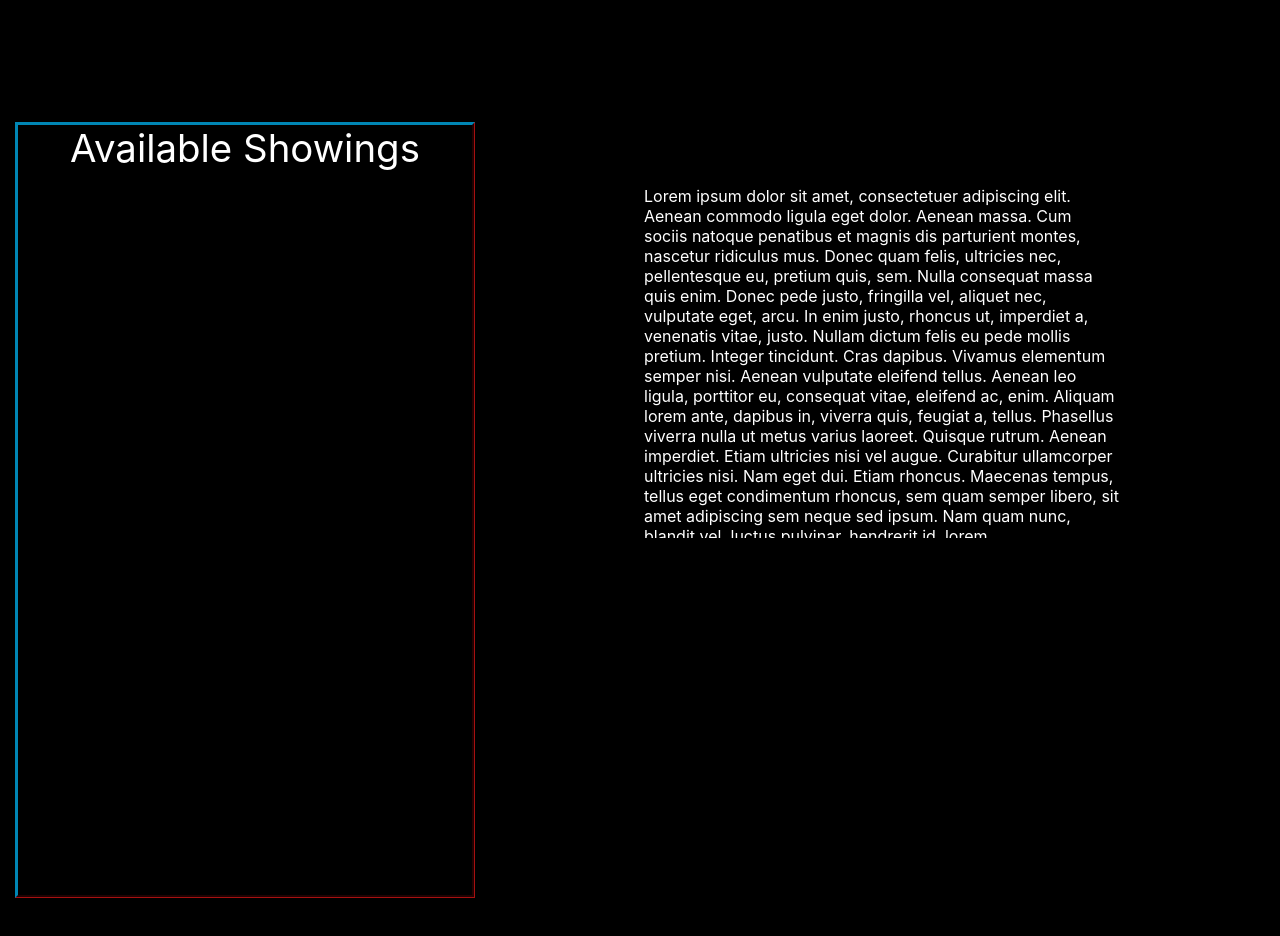
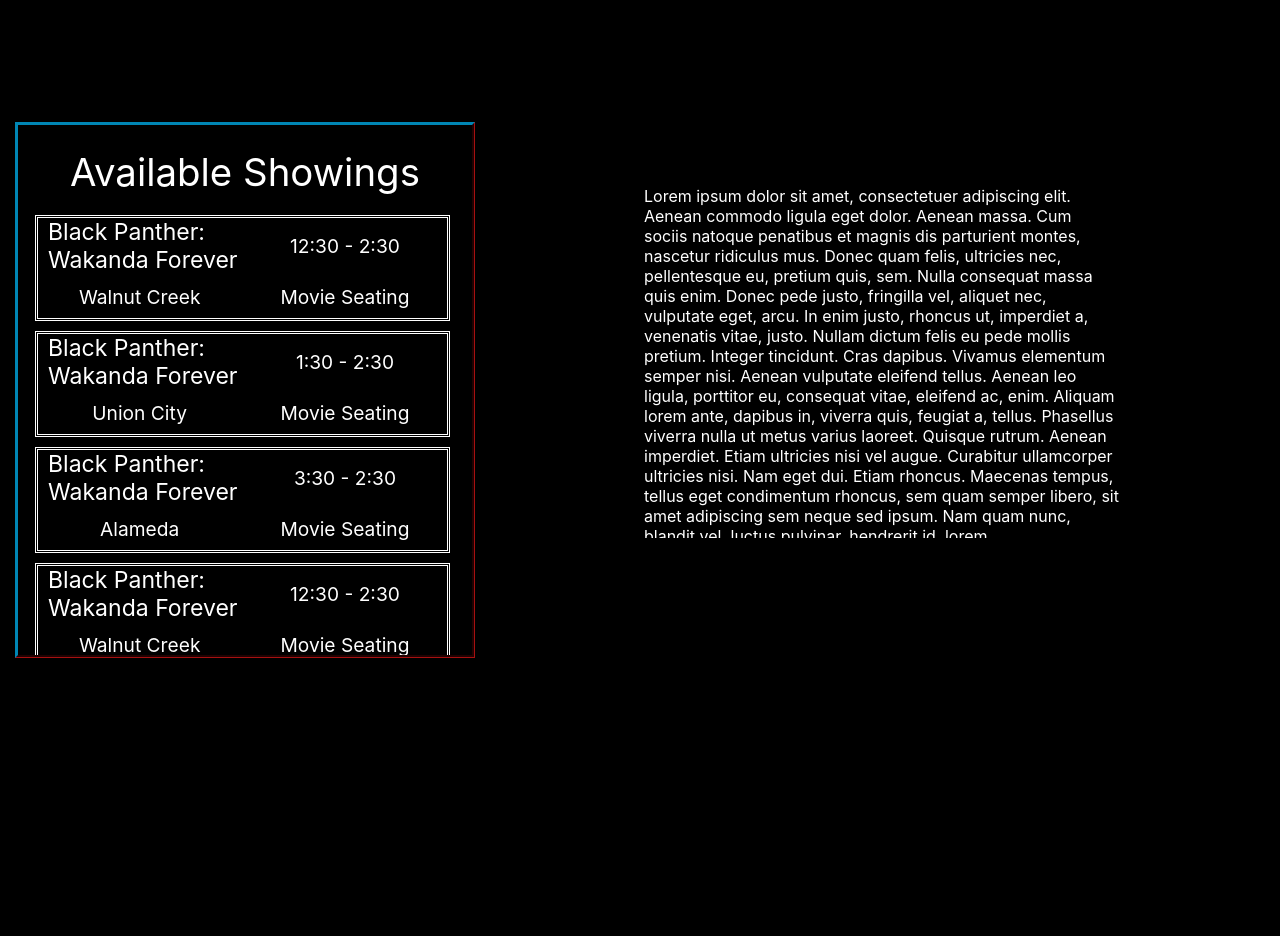
Before and after one commit to lcmalloy/AMC_clone, a React (Create React App) app in the folder amc_clone/: page / in a window 1280 px wide. Shown: the part 660-1596 px from the top of the page. Built offline with nearby package versions, Linux system fonts and the light colour scheme.

Commit message:
added tiles for movie availability added css styling for tile

```diff
--- a/amc_clone/src/Component/ShowingAvailability.jsx
+++ b/amc_clone/src/Component/ShowingAvailability.jsx
@@ -1,11 +1,76 @@
 import '../Styles/App.css';
+import ShowingTile from './ShowingTile';
+import {useState} from 'react';
+
+const testData = [
+  {
+    title: 'Black Panther: Wakanda Forever',
+    showtime: '12:30 - 2:30',
+    location: 'Walnut Creek',
+    seating: 'http://test.com/'
+  },
+  {
+    title: 'Black Panther: Wakanda Forever',
+    showtime: '1:30 - 2:30',
+    location: 'Union City',
+    seating: 'http://test2.com/'
+  },
+  {
+    title: 'Black Panther: Wakanda Forever',
+    showtime: '3:30 - 2:30',
+    location: 'Alameda',
+    seating: 'http://test3.com/'
+  },
+  {
+    title: 'Black Panther: Wakanda Forever',
+    showtime: '12:30 - 2:30',
+    location: 'Walnut Creek',
+    seating: 'http://test.com/'
+  },
+  {
+    title: 'Black Panther: Wakanda Forever',
+    showtime: '1:30 - 2:30',
+    location: 'Union City',
+    seating: 'http://test2.com/'
+  },
+  {
+    title: 'Black Panther: Wakanda Forever',
+    showtime: '3:30 - 2:30',
+    location: 'Alameda',
+    seating: 'http://test3.com/'
+  },
+  {
+    title: 'Black Panther: Wakanda Forever',
+    showtime: '12:30 - 2:30',
+    location: 'Walnut Creek',
+    seating: 'http://test.com/'
+  },
+  {
+    title: 'Black Panther: Wakanda Forever',
+    showtime: '1:30 - 2:30',
+    location: 'Union City',
+    seating: 'http://test2.com/'
+  },
+  {
+    title: 'Black Panther: Wakanda Forever',
+    showtime: '3:30 - 2:30',
+    location: 'Alameda',
+    seating: 'http://test3.com/'
+  }
+]
 
 const ShowingAvailability = () => {
+  const [isShowingDetail, setShowingDetail] = useState([]);
+  const showings = testData.map((showing) =>
+    <ShowingTile info={showing} />
+  );
   return (
     <div className="Available-Showing-Container" id="Availability-Style">
       <div className="Showing-Header">
         Available Showings
-        <div className="Showings-Container"></div>
+      </div>
+      <div className="Showings-Container">
+        {showings}
       </div>
     </div>
   )
--- /dev/null
+++ b/amc_clone/src/Component/ShowingTile.jsx
@@ -0,0 +1,27 @@
+import '../Styles/ShowingTile.css'
+
+const ShowingTile = (prop) => {
+  const testData = () => {
+    console.log(prop);
+  }
+  return (
+    <div className="ShowingTile_Container">
+      <div className="Showing-Title">
+        {prop.info.title}
+      </div>
+      <div className="Showing-Showtime">
+        {prop.info.showtime}
+      </div>
+      <div className="Showing-Location">
+        {prop.info.location}
+      </div>
+      <div className="Showing-Seating">
+        <a  href={prop.info.seating}>
+          Movie Seating
+        </a>
+      </div>
+    </div>
+  )
+}
+
+export default ShowingTile;
--- a/amc_clone/src/Styles/App.css
+++ b/amc_clone/src/Styles/App.css
@@ -58,18 +58,14 @@
   grid-column-start: 1;
   grid-column-end: 4;
   grid-row-start: 1;
-  grid-row-end: 8;
-  display: grid;
+  grid-row-end: 6;
   justify-content: center;
   align-items: flex-start;
   align-content: space-between;
   margin-top: 7vh;
   margin-left: 15px;
+  overflow-y: scroll;
   transition: background-color 0.3s;
-}
-
-.Available-Showing-Container:hover {
-  background-color:rgba(29, 28, 28, 0.8);
 }
 
 #Availability-Style {
@@ -86,6 +82,8 @@
 .Showing-Header {
   text-align: center;
   font-size: 3vw;
+  margin-top: 3vh;
+  margin-bottom: 20px;
 }
 
 .Title {
--- /dev/null
+++ b/amc_clone/src/Styles/ShowingTile.css
@@ -0,0 +1,62 @@
+.ShowingTile_Container {
+  border-style: double;
+  width: 90%;
+  height: 100px;
+  margin-left: 17px;
+  margin-top: 10px;
+  display: grid;
+  grid-template-columns: repeat(2, 1fr);
+  grid-template-rows: repeat(2, 1fr);
+  grid-column-gap: 2px;
+  grid-row-gap: 2px;
+}
+
+.ShowingTile_Container:hover {
+  background-color:rgba(29, 28, 28, 0.8);
+}
+
+.Showing-Title {
+  grid-column-start: 1;
+  grid-column-end: 1;
+  grid-row-start: 1;
+  grid-row-end: 1;
+  font-size: 1.8vw;
+  margin: auto;
+  margin-left: 10px;
+}
+
+.Showing-Showtime {
+  grid-column-start: 2;
+  grid-column-end: 2;
+  grid-row-start: 1;
+  grid-row-end: 1;
+  font-size: 1.5vw;
+  margin: auto;
+}
+
+.Showing-Location {
+  grid-column-start: 1;
+  grid-column-end: 1;
+  grid-row-start: 2;
+  grid-row-end: 2;
+  font-size: 1.5vw;
+  margin: auto;
+}
+
+.Showing-Seating {
+  grid-column-start: 2;
+  grid-column-end: 2;
+  grid-row-start: 2;
+  grid-row-end: 2;
+  font-size: 1.5vw;
+  margin: auto;
+  transition: background-color 0.3s;
+}
+
+.Showing-Seating:hover {
+  background-color: rgba(61, 173, 49, 0.439)
+}
+
+.showing-Seating:active {
+  color: rgba(150, 8, 8, 0.434)
+}
```
